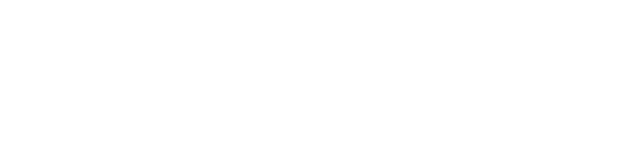
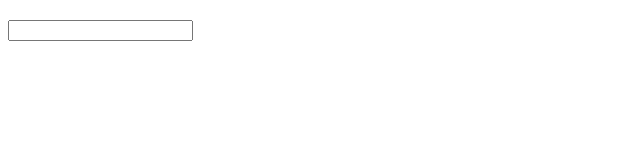
Before and after one commit to mepue-mels/etchteeemel, a website: page src/index.html in a window 1280 px wide. Shown: the whole page, without its empty margins (0-640 px from the left). Drawn offline with Linux system fonts and the light colour scheme; files that its build step writes are made by us from their sources; files whose address does not match are found by name.

Commit message:
input for input container

```diff
--- a/src/index.html
+++ b/src/index.html
@@ -13,7 +13,7 @@
             <h3 class="sub-text"></h3>
         </div>
         <div class="input-container">
-
+            <input id="prompt-text">
         </div>
     </div>
 </body>
```
